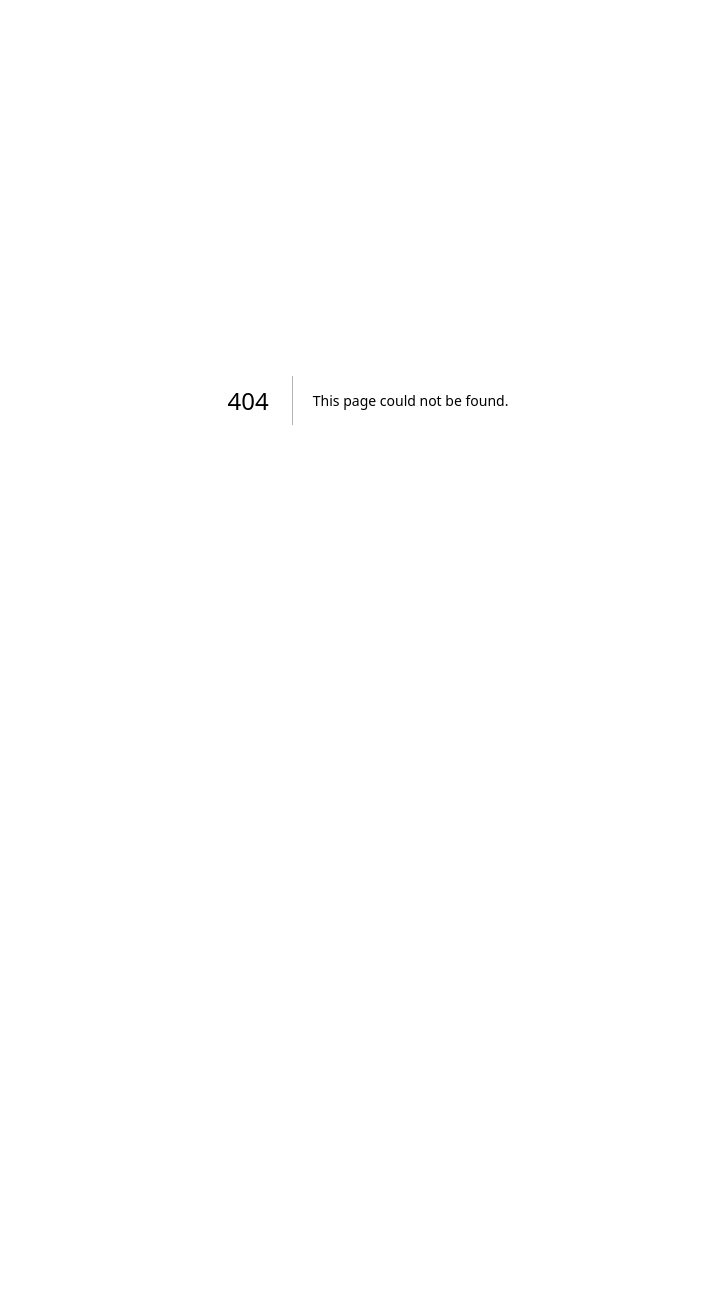
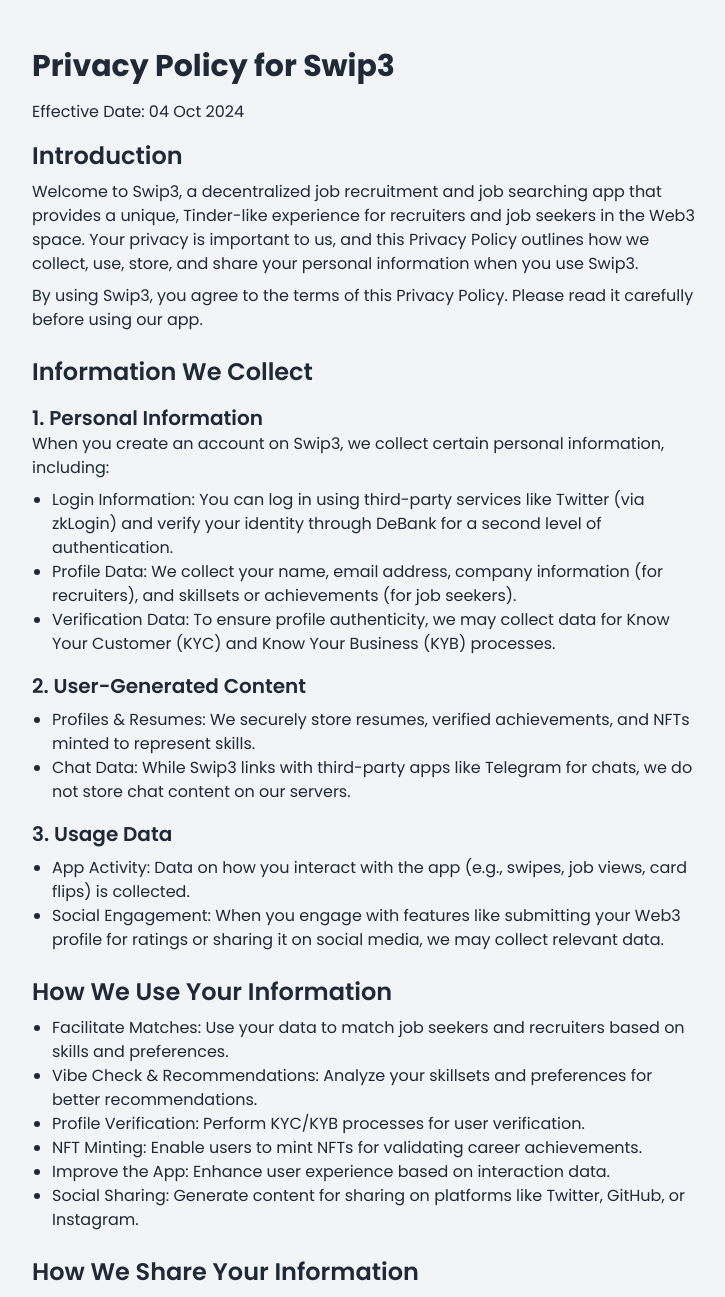
Before and after one commit to JohnsonChin1009/Swip3, a Next.js app in the folder landing-page/: page /privacy-policy in a window 1280 px wide. Before the commit this address had no page. Shown: the top 1297 px of the page, without its empty margins (272-997 px from the left). Before the commit the page ends 800 px from the top, so only its background shows below. Built offline with nearby package versions, Linux system fonts and the light colour scheme.

Commit message:
feat(privacy-policy): add page

```diff
--- /dev/null
+++ b/landing-page/src/app/privacy-policy/page.tsx
@@ -0,0 +1,92 @@
+import Link from "next/link";
+
+export default function PrivacyPolicy() {
+  return (
+    <div className="bg-gray-100 text-gray-800 p-4 sm:p-8 md:p-12 max-w-3xl mx-auto">
+      <h1 className="text-2xl sm:text-3xl font-bold mb-4">Privacy Policy for Swip3</h1>
+      <p className="text-sm sm:text-base mb-4">Effective Date: 04 Oct 2024</p>
+
+      <section className="mb-6">
+        <h2 className="text-xl sm:text-2xl font-semibold mb-2">Introduction</h2>
+        <p className="text-sm sm:text-base">
+          Welcome to Swip3, a decentralized job recruitment and job searching app that provides a unique, Tinder-like experience for recruiters and job seekers in the Web3 space. Your privacy is important to us, and this Privacy Policy outlines how we collect, use, store, and share your personal information when you use Swip3.
+        </p>
+        <p className="text-sm sm:text-base mt-2">
+          By using Swip3, you agree to the terms of this Privacy Policy. Please read it carefully before using our app.
+        </p>
+      </section>
+
+      <section className="mb-6">
+        <h2 className="text-xl sm:text-2xl font-semibold mb-2">Information We Collect</h2>
+        <h3 className="text-lg sm:text-xl font-semibold mt-4">1. Personal Information</h3>
+        <p className="text-sm sm:text-base">
+          When you create an account on Swip3, we collect certain personal information, including:
+        </p>
+        <ul className="list-disc pl-5 text-sm sm:text-base mt-2">
+          <li>Login Information: You can log in using third-party services like Twitter (via zkLogin) and verify your identity through DeBank for a second level of authentication.</li>
+          <li>Profile Data: We collect your name, email address, company information (for recruiters), and skillsets or achievements (for job seekers).</li>
+          <li>Verification Data: To ensure profile authenticity, we may collect data for Know Your Customer (KYC) and Know Your Business (KYB) processes.</li>
+        </ul>
+
+        <h3 className="text-lg sm:text-xl font-semibold mt-4">2. User-Generated Content</h3>
+        <ul className="list-disc pl-5 text-sm sm:text-base mt-2">
+          <li>Profiles & Resumes: We securely store resumes, verified achievements, and NFTs minted to represent skills.</li>
+          <li>Chat Data: While Swip3 links with third-party apps like Telegram for chats, we do not store chat content on our servers.</li>
+        </ul>
+
+        <h3 className="text-lg sm:text-xl font-semibold mt-4">3. Usage Data</h3>
+        <ul className="list-disc pl-5 text-sm sm:text-base mt-2">
+          <li>App Activity: Data on how you interact with the app (e.g., swipes, job views, card flips) is collected.</li>
+          <li>Social Engagement: When you engage with features like submitting your Web3 profile for ratings or sharing it on social media, we may collect relevant data.</li>
+        </ul>
+      </section>
+
+      <section className="mb-6">
+        <h2 className="text-xl sm:text-2xl font-semibold mb-2">How We Use Your Information</h2>
+        <ul className="list-disc pl-5 text-sm sm:text-base mt-2">
+          <li>Facilitate Matches: Use your data to match job seekers and recruiters based on skills and preferences.</li>
+          <li>Vibe Check & Recommendations: Analyze your skillsets and preferences for better recommendations.</li>
+          <li>Profile Verification: Perform KYC/KYB processes for user verification.</li>
+          <li>NFT Minting: Enable users to mint NFTs for validating career achievements.</li>
+          <li>Improve the App: Enhance user experience based on interaction data.</li>
+          <li>Social Sharing: Generate content for sharing on platforms like Twitter, GitHub, or Instagram.</li>
+        </ul>
+      </section>
+
+      <section className="mb-6">
+        <h2 className="text-xl sm:text-2xl font-semibold mb-2">How We Share Your Information</h2>
+        <p className="text-sm sm:text-base">
+          We do not sell or rent your personal information. However, we may share data with third-party integrations (e.g., Twitter, DeBank), trusted service providers, or legal authorities when required.
+        </p>
+      </section>
+
+      <section className="mb-6">
+        <h2 className="text-xl sm:text-2xl font-semibold mb-2">Data Security</h2>
+        <p className="text-sm sm:text-base">
+          We use encryption and secure storage to protect your data, but no system is entirely foolproof.
+        </p>
+      </section>
+
+      <section className="mb-6">
+        <h2 className="text-xl sm:text-2xl font-semibold mb-2">Your Rights</h2>
+        <p className="text-sm sm:text-base">
+          You have the right to request access, corrections, or deletion of your personal information. Contact us at <Link href={"https://x.com/swip355050"} target="_blank" className="text-blue-500 hover:underline">@swip3</Link>.
+        </p>
+      </section>
+
+      <section className="mb-6">
+        <h2 className="text-xl sm:text-2xl font-semibold mb-2">Changes to the Privacy Policy</h2>
+        <p className="text-sm sm:text-base">
+          We may update this Privacy Policy. Changes will be posted with an updated "Effective Date."
+        </p>
+      </section>
+
+      <section className="mb-6">
+        <h2 className="text-xl sm:text-2xl font-semibold mb-2">Contact Us</h2>
+        <p className="text-sm sm:text-base">
+          For questions or concerns regarding this Privacy Policy, please contact us at <Link href={"https://x.com/swip355050"} target="_blank" className="text-blue-500 hover:underline">@swip3</Link>.
+        </p>
+      </section>
+    </div>
+  );
+};
```
